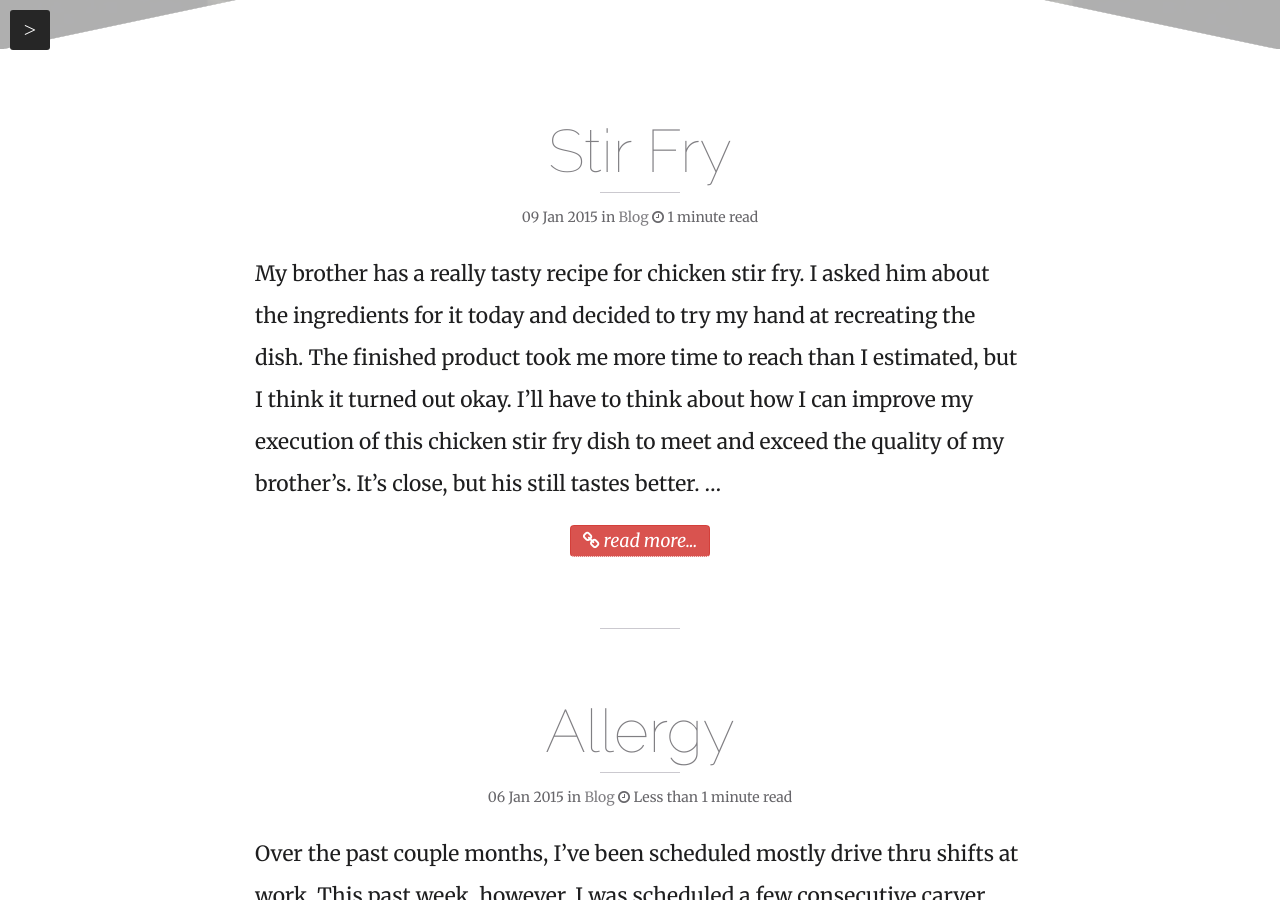
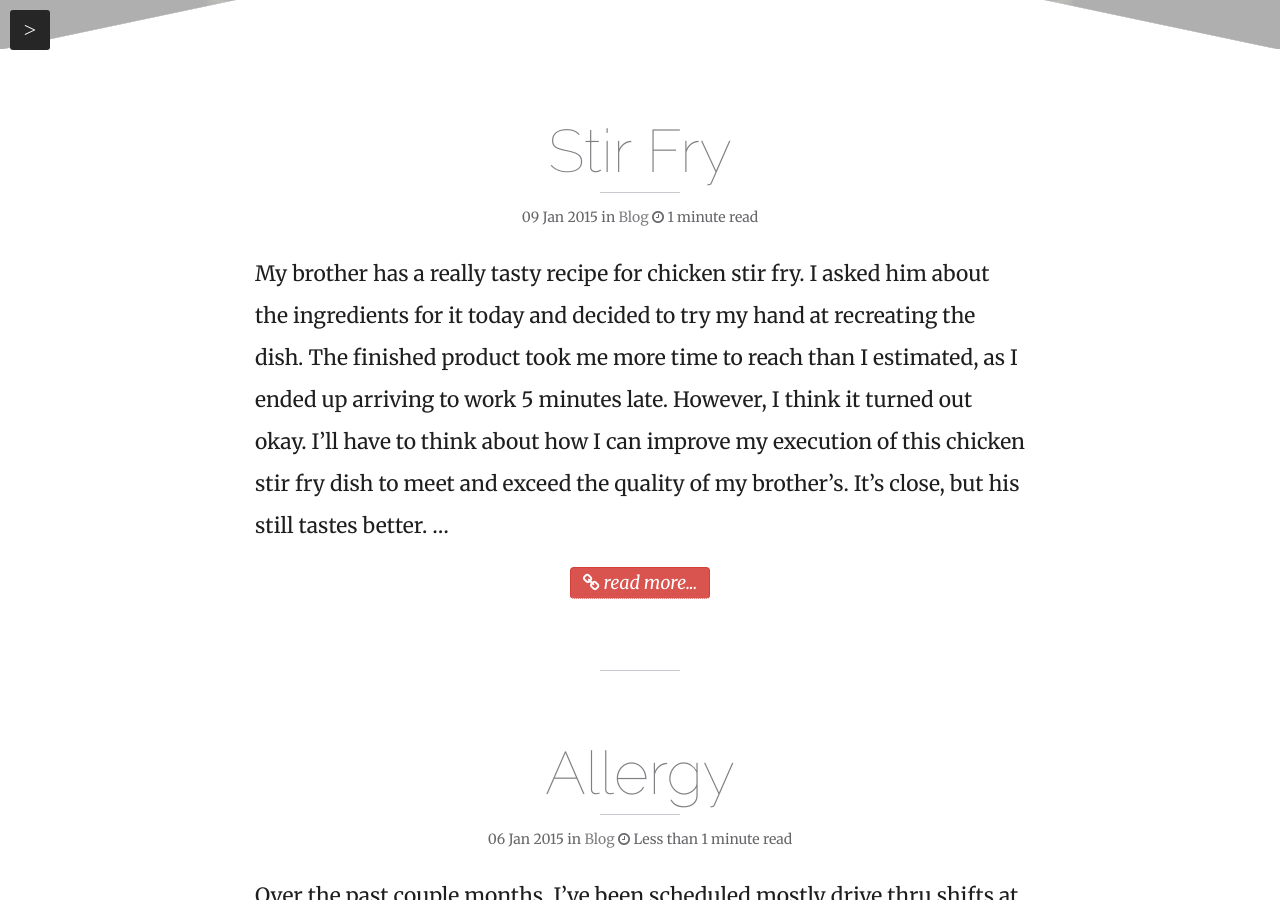
Before and after one commit to kobayash1/kobayash1.github.io, a Jekyll site: the page built from index.html, in a window 1280 px wide and 900 px high, scrolled down 491 px. Built offline with Jekyll 4.4.1, drawn with Linux system fonts in a browser that asks for light colours; nearby versions of some CDN libraries; the list of posts is cut into pages by our own code.

Commit message:
addendum

```diff
--- a/_posts/2015-01-09-stir-fry.md
+++ b/_posts/2015-01-09-stir-fry.md
@@ -8,7 +8,7 @@ headline: "Delicious!"
 share: true
 tags: [blog, food]
 ---
-My brother has a really tasty recipe for chicken stir fry.  I asked him about the ingredients for it today and decided to try my hand at recreating the dish.  The finished product took me more time to reach than I estimated, but I think it turned out okay.  I'll have to think about how I can improve my execution of this chicken stir fry dish to meet and exceed the quality of my brother's.  It's close, but his still tastes better.
+My brother has a really tasty recipe for chicken stir fry.  I asked him about the ingredients for it today and decided to try my hand at recreating the dish.  The finished product took me more time to reach than I estimated, as I ended up arriving to work 5 minutes late.  However, I think it turned out okay.  I'll have to think about how I can improve my execution of this chicken stir fry dish to meet and exceed the quality of my brother's.  It's close, but his still tastes better.
 
 The ingredients:
 
```
